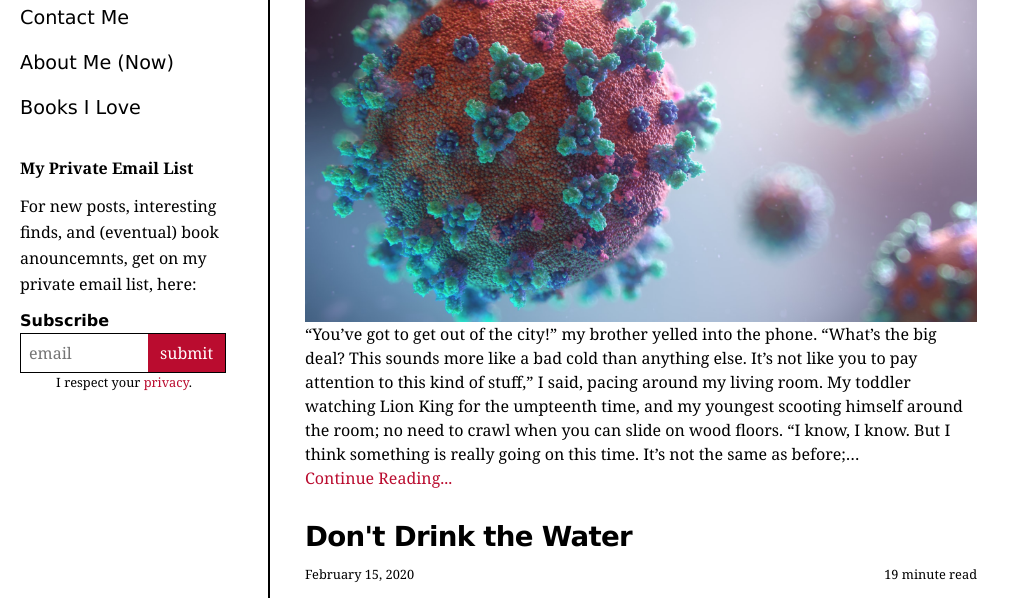
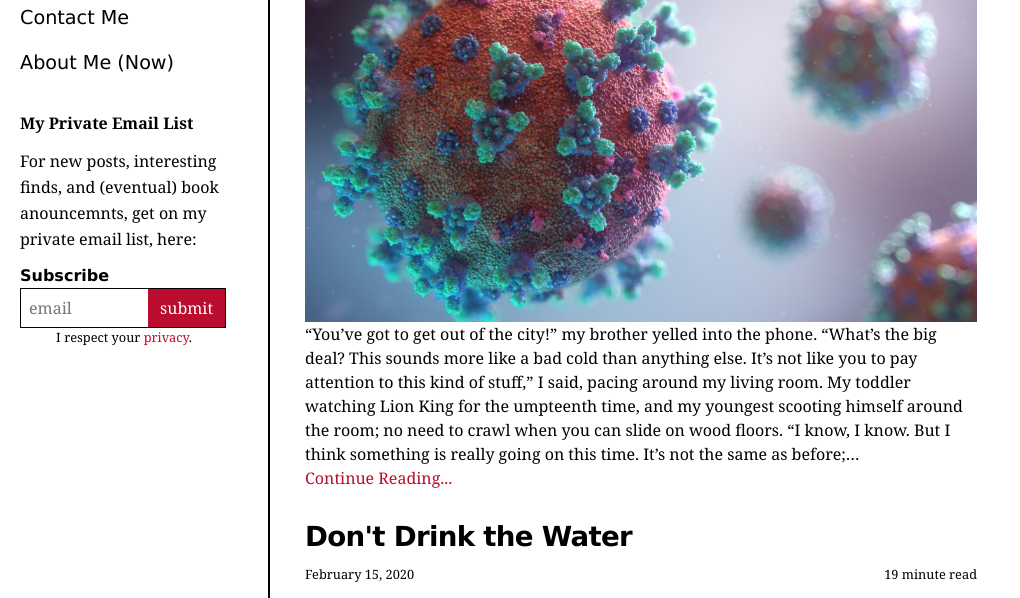
Before and after one commit to shawgravitt/gatsby-blog, a Gatsby site: page / in a window 1280 px wide. Shown: the part 186-784 px from the top of the page, without its empty margins (0-1020 px from the left). Built offline with nearby package versions, Linux system fonts and the light colour scheme; Gatsby itself is replaced by a stand-in of ours.

Commit message:
remove unused link

```diff
--- a/src/components/layout.js
+++ b/src/components/layout.js
@@ -65,9 +65,6 @@ const Layout = ({ location, title, children }) => {
               <li>
                 <Link to="/about">About Me (Now)</Link>
               </li>
-              <li>
-                <Link to="/books-i-love">Books I Love</Link>
-              </li>
             </ul>
           </nav>
           <MailchimpForm />
```
